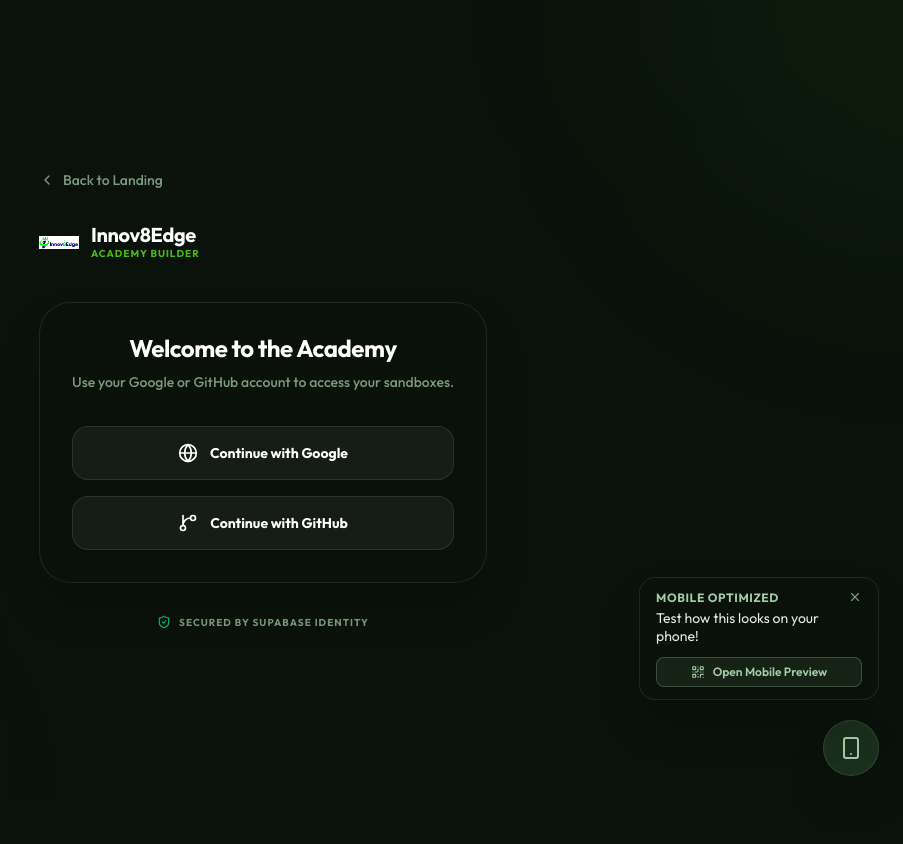
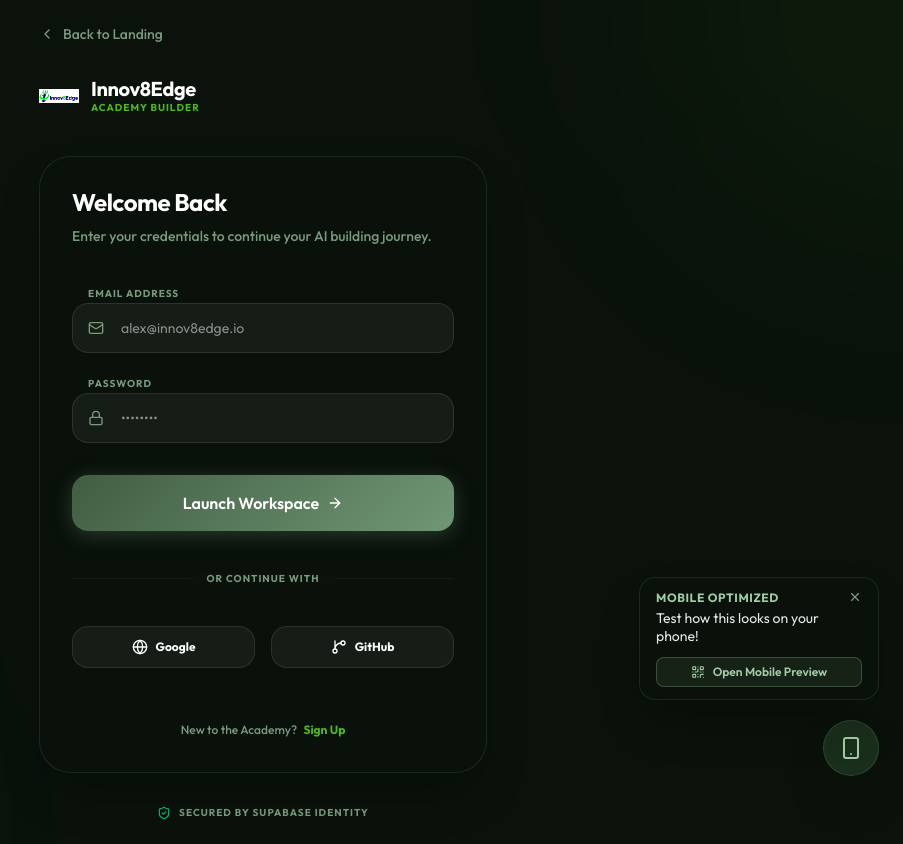
Before and after one commit to TheHeavy1964/innov8edge_academy, a Next.js app: page /auth in a window 1280 px wide. Shown: the whole page, without its empty margins (377-1280 px from the left). Before the commit the page ends 800 px from the top, so only its background shows below. Built offline with nearby package versions, Linux system fonts and the light colour scheme; no server answers.

Commit message:
Revert "refactor: remove email and password authentication fields to enforce google/github oauth flow"
This reverts commit 2f9108c9d50675f1a2cf93521fc3e04f8682f23d.

```diff
--- a/src/app/auth/page.tsx
+++ b/src/app/auth/page.tsx
@@ -117,24 +117,107 @@
           animate={{ opacity: 1, y: 0 }}
           className="glass-strong rounded-[32px] border border-white/10 p-8 shadow-2xl"
         >
-          <div className="mb-8 text-center">
+          <div className="mb-8">
             <h2 className="text-2xl font-bold text-white mb-2">
-              Welcome to the Academy
+              {isLogin ? "Welcome Back" : "Join the Academy"}
             </h2>
             <p className="text-sm text-[var(--muted)] font-medium leading-relaxed">
-              Use your Google or GitHub account to access your sandboxes.
+              {isLogin
+                ? "Enter your credentials to continue your AI building journey."
+                : "Create an account to track your progress and save your AI sandboxes."}
             </p>
           </div>
 
-          <div className="space-y-4">
+          {success ? (
+            <div className="p-6 rounded-2xl bg-emerald-500/10 border border-emerald-500/20 text-center space-y-4">
+              <ShieldCheck className="w-12 h-12 text-emerald-400 mx-auto" />
+              <div className="text-emerald-400 font-bold">Check your email</div>
+              <p className="text-sm text-white/70">We've sent a verification link to your email address.</p>
+              <button
+                onClick={() => setSuccess(false)}
+                className="text-xs font-bold text-[var(--accent)] uppercase hover:underline"
+              >
+                Back to Login
+              </button>
+            </div>
+          ) : (
+            <form onSubmit={handleAuth} className="space-y-4">
+              <AnimatePresence mode="wait">
+                {!isLogin && (
+                  <motion.div
+                    initial={{ height: 0, opacity: 0 }}
+                    animate={{ height: "auto", opacity: 1 }}
+                    exit={{ height: 0, opacity: 0 }}
+                    className="space-y-1.5"
+                  >
+                    <label className="text-[10px] font-bold text-[var(--muted)] uppercase tracking-widest ml-4">Full Name</label>
+                    <div className="relative">
+                      <User className="absolute left-4 top-1/2 -translate-y-1/2 w-4 h-4 text-[var(--muted)]" />
+                      <input
+                        type="text"
+                        required
+                        value={fullName}
+                        onChange={(e) => setFullName(e.target.value)}
+                        className="w-full bg-white/5 border border-white/10 rounded-2xl py-3.5 pl-12 pr-4 text-sm text-white focus:border-[var(--accent)]/40 outline-none transition-all"
+                        placeholder="Alex Rivera"
+                      />
+                    </div>
+                  </motion.div>
+                )}
+              </AnimatePresence>
+
+              <div className="space-y-1.5">
+                <label className="text-[10px] font-bold text-[var(--muted)] uppercase tracking-widest ml-4">Email Address</label>
+                <div className="relative">
+                  <Mail className="absolute left-4 top-1/2 -translate-y-1/2 w-4 h-4 text-[var(--muted)]" />
+                  <input
+                    type="email"
+                    required
+                    value={email}
+                    onChange={(e) => setEmail(e.target.value)}
+                    className="w-full bg-white/5 border border-white/10 rounded-2xl py-3.5 pl-12 pr-4 text-sm text-white focus:border-[var(--accent)]/40 outline-none transition-all"
+                    placeholder="alex@innov8edge.io"
+                  />
+                </div>
+              </div>
+
+              <div className="space-y-1.5">
+                <label className="text-[10px] font-bold text-[var(--muted)] uppercase tracking-widest ml-4">Password</label>
+                <div className="relative">
+                  <Lock className="absolute left-4 top-1/2 -translate-y-1/2 w-4 h-4 text-[var(--muted)]" />
+                  <input
+                    type="password"
+                    required
+                    value={password}
+                    onChange={(e) => setPassword(e.target.value)}
+                    className="w-full bg-white/5 border border-white/10 rounded-2xl py-3.5 pl-12 pr-4 text-sm text-white focus:border-[var(--accent)]/40 outline-none transition-all"
+                    placeholder="••••••••"
+                  />
+                </div>
+              </div>
+
               {error && (
                 <div className="p-3 rounded-xl bg-red-500/10 border border-red-500/20 text-[10px] text-red-400 font-bold uppercase text-center">
                   {error}
                 </div>
               )}
 
+              <button
+                type="submit"
+                disabled={loading || !isConfigured}
+                className={`w-full btn-primary !py-4 !rounded-2xl shadow-xl mt-4 group transition-all ${
+                  !isConfigured ? 'opacity-50 cursor-not-allowed bg-white/10 text-white/40' : 'shadow-[var(--accent)]/10'
+                }`}
+              >
+                {!isConfigured
+                  ? "Supabase Connection Required"
+                  : (loading ? "Processing..." : isLogin ? "Launch Workspace" : "Create Account")
+                }
+                {isConfigured && <ArrowRight className="w-4 h-4 group-hover:translate-x-1 transition-transform" />}
+              </button>
+
               {!isConfigured && (
-              <div className="mb-6 space-y-4">
+                <div className="mt-6 space-y-4">
                   <div className="p-4 rounded-2xl bg-amber-500/5 border border-amber-500/10 text-center">
                     <p className="text-[10px] font-bold text-amber-400 uppercase tracking-widest mb-1">Developer Notice</p>
                     <p className="text-[10px] text-[var(--muted)] leading-relaxed italic">
@@ -153,25 +236,45 @@
                 </div>
               )}
 
+              <div className="relative py-6">
+                <div className="absolute inset-0 flex items-center"><div className="w-full border-t border-white/5"></div></div>
+                <div className="relative flex justify-center text-[10px] uppercase font-bold text-[var(--muted)]">
+                  <span className="bg-[#0A120B] px-4 tracking-widest">Or Continue With</span>
+                </div>
+              </div>
+
+              <div className="grid grid-cols-2 gap-4">
                 <button
                   type="button"
                   onClick={() => handleOAuth('google')}
                   disabled={loading || !isConfigured}
-              className="w-full flex items-center justify-center gap-3 p-4 rounded-2xl bg-white/5 border border-white/10 text-white text-sm font-bold hover:bg-white/10 transition-colors disabled:opacity-50 disabled:cursor-not-allowed group"
+                  className="flex items-center justify-center gap-2 p-3 rounded-2xl bg-white/5 border border-white/10 text-white text-xs font-bold hover:bg-white/10 transition-colors disabled:opacity-50 disabled:cursor-not-allowed"
                 >
-              <Globe className="w-5 h-5 group-hover:text-[var(--accent)] transition-colors" />
-              Continue with Google
+                  <Globe className="w-4 h-4" />
+                  Google
                 </button>
                 <button
                   type="button"
                   onClick={() => handleOAuth('github')}
                   disabled={loading || !isConfigured}
-              className="w-full flex items-center justify-center gap-3 p-4 rounded-2xl bg-white/5 border border-white/10 text-white text-sm font-bold hover:bg-white/10 transition-colors disabled:opacity-50 disabled:cursor-not-allowed group"
+                  className="flex items-center justify-center gap-2 p-3 rounded-2xl bg-white/5 border border-white/10 text-white text-xs font-bold hover:bg-white/10 transition-colors disabled:opacity-50 disabled:cursor-not-allowed"
                 >
-              <GitBranch className="w-5 h-5 group-hover:text-[var(--accent)] transition-colors" />
-              Continue with GitHub
+                  <GitBranch className="w-4 h-4" />
+                  GitHub
                 </button>
               </div>
+
+              <div className="pt-8 text-center">
+                <button
+                  type="button"
+                  onClick={() => setIsLogin(!isLogin)}
+                  className="text-xs font-medium text-[var(--muted)] hover:text-white transition-colors"
+                >
+                  {isLogin ? "New to the Academy?" : "Already have an account?"} <span className="text-[var(--accent)] font-bold ml-1">{isLogin ? "Sign Up" : "Sign In"}</span>
+                </button>
+              </div>
+            </form>
+          )}
         </motion.div>
 
         {/* Security Badge */}
```
Lines whose indentation alone changed are shown as unchanged.
